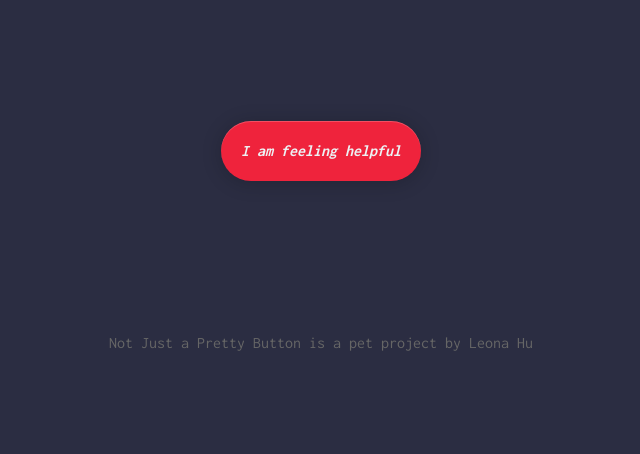
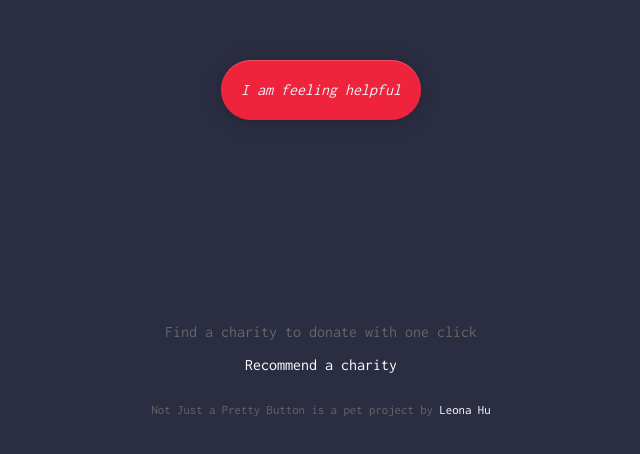
Before and after one commit to leonahu/csstuff, a plain HTML site: page index.html in a window 1280 px wide. Shown: the part 164-618 px from the top of the page, without its empty margins (319-959 px from the left). Drawn offline with nearby package versions, Linux system fonts and the light colour scheme.

Commit message:
added new content.

```diff
--- a/index.html
+++ b/index.html
@@ -26,10 +26,13 @@
           </a>
 
           <div class="note">
-            <p> Not Just a Pretty Button is a pet project by Leona Hu
+            <p>Find a charity to donate with one click</p>
+            <a href="mailto:someone@example.com?Subject=I%vote%20for%20this%20charity" target="_top">Recommend a charity </a>
+            <p id="footnote"> Not Just a Pretty Button is a pet project by <a href="http://whoisleona.com/">Leona Hu</a></p>
 
         </div>
       </section>
+
 
   </body>
 
--- a/style.css
+++ b/style.css
@@ -20,9 +20,11 @@ body{
 
 a {
   text-decoration: none;
-  font-weight: bold;
+  color:#fff;
+  display: inline;
 
 }
+
 
 /*---button---*/
 
@@ -84,10 +86,15 @@ i{
   background:url("img/icon.svg") no-repeat center center;
 }
 
+#footnote {
+  font-size: 0.8em;
+  text-align: center;
+  margin-top: 30px;
+}
 
 
 .note {
-  margin-top: 150px;
+  margin-top: 200px;
   font-size: 1em;
   color: #666666;
 
```
